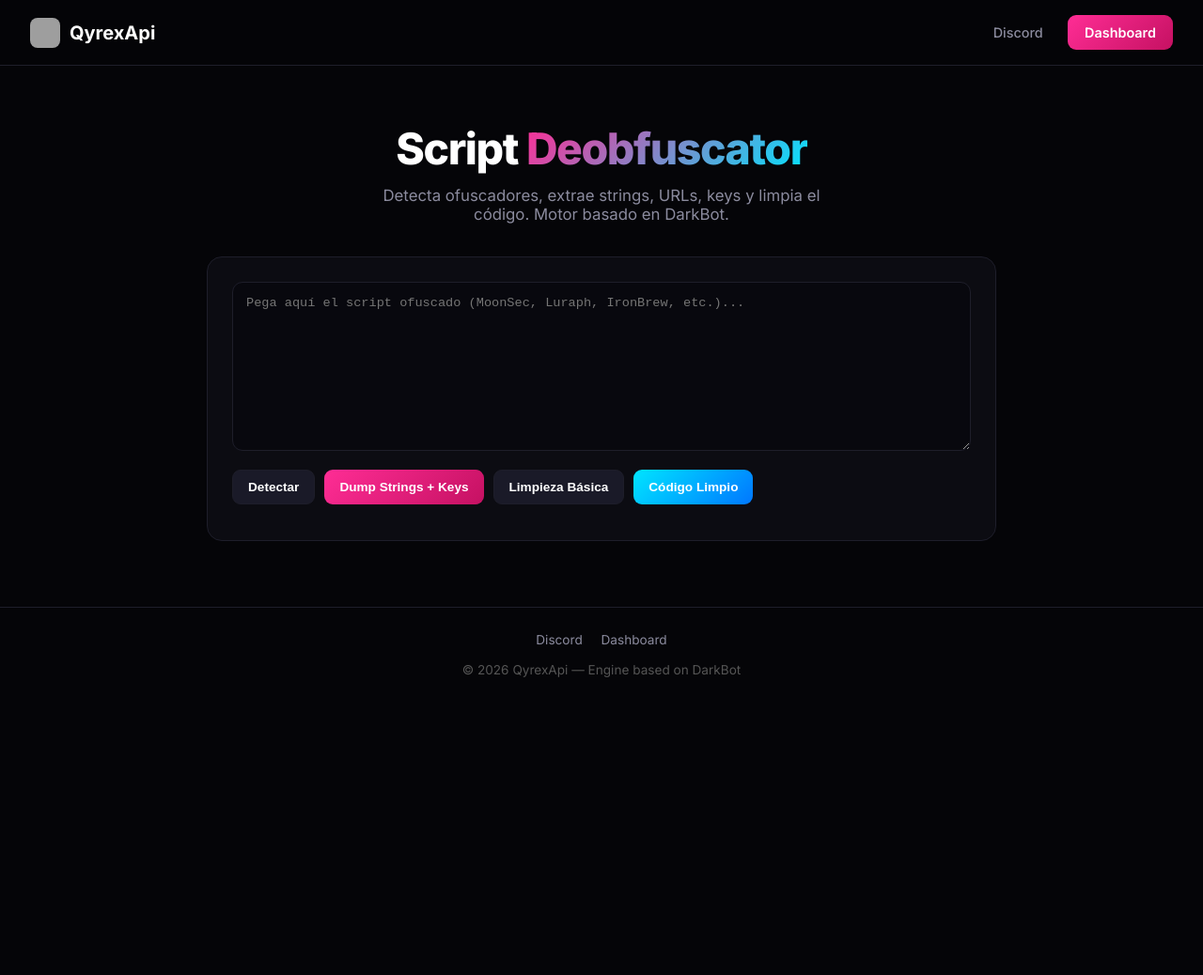
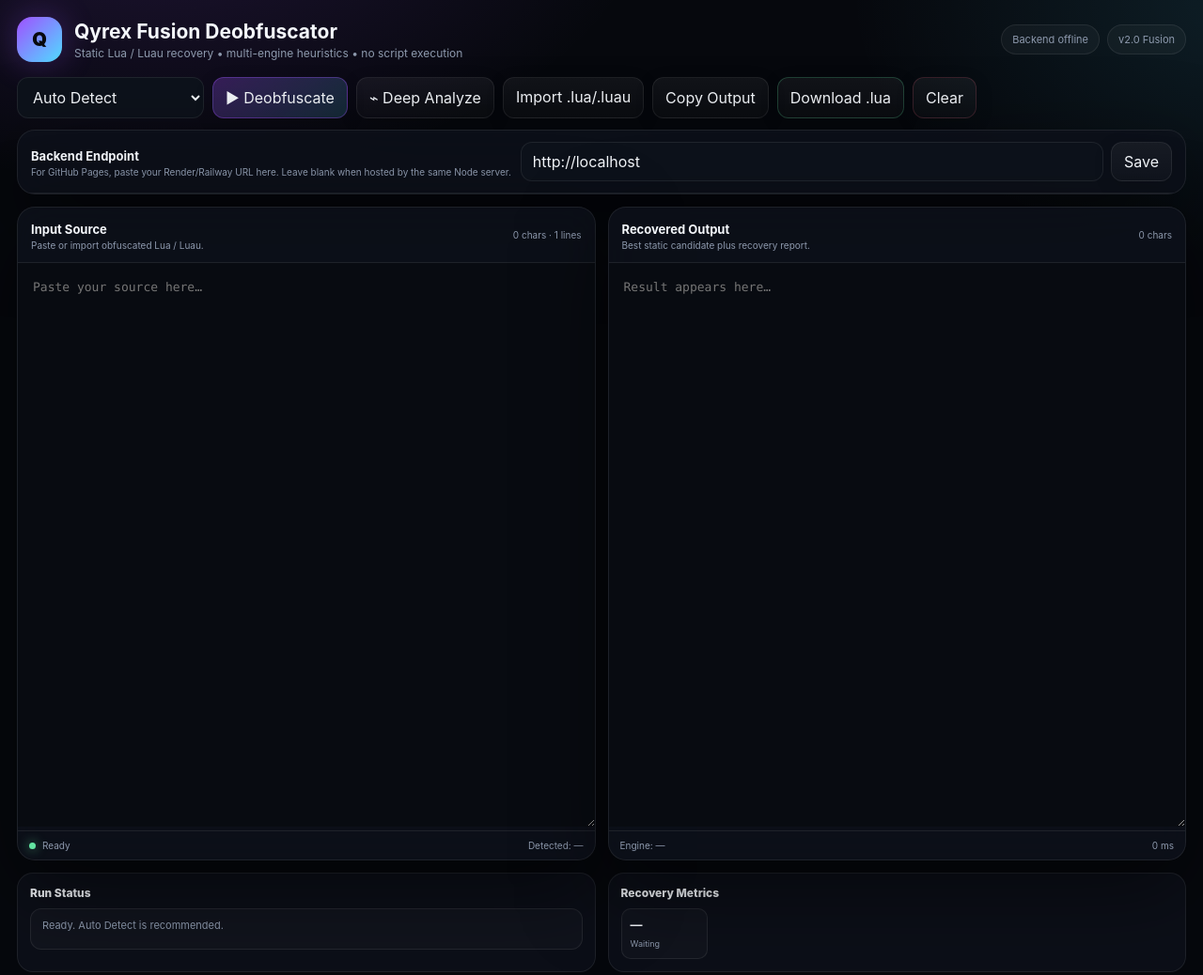
Before and after one commit to ikgmonxr/quien, a website: page public/index.html in a window 1280 px wide. Shown: the whole page at 94% size. Before the commit the page ends 800 px from the top, so only its background shows below. Drawn offline with Linux system fonts and the light colour scheme; no server answers; grey boxes are pictures that could not be loaded.

Commit message:
Update index.html

```diff
--- a/public/index.html
+++ b/public/index.html
@@ -1,273 +1,54 @@
-<!DOCTYPE html>
-<html lang="es">
+<!doctype html>
+<html lang="en">
 <head>
-  <meta charset="UTF-8">
-  <meta name="viewport" content="width=device-width, initial-scale=1.0">
-  <title>QyrexApi — Deobfuscator</title>
-  <link rel="icon" href="https://i.postimg.cc/V5tC6bWH/25c9cf002db2d61220072a995411f584.png">
-  <link href="https://fonts.googleapis.com/css2?family=Inter:wght@400;500;600;700;800&display=swap" rel="stylesheet">
+<meta charset="utf-8"><meta name="viewport" content="width=device-width,initial-scale=1,viewport-fit=cover">
+<meta name="theme-color" content="#07090e"><meta name="description" content="Qyrex Fusion Lua/Luau static deobfuscation and recovery">
+<title>Qyrex Fusion Deobfuscator</title>
 <style>
-    :root {
-      --bg: #050508;
-      --card: #0c0c12;
-      --border: #1e1e2a;
-      --pink: #ff2d95;
-      --cyan: #00e5ff;
-      --muted: #8b8b9e;
-    }
-    * { margin: 0; padding: 0; box-sizing: border-box; }
-    body {
-      font-family: 'Inter', system-ui, sans-serif;
-      background: var(--bg);
-      color: #fff;
-      min-height: 100vh;
-    }
-    header {
-      display: flex;
-      justify-content: space-between;
-      align-items: center;
-      padding: 16px 32px;
-      background: rgba(5,5,8,0.85);
-      backdrop-filter: blur(14px);
-      border-bottom: 1px solid var(--border);
-    }
-    .logo {
-      display: flex;
-      align-items: center;
-      gap: 10px;
-      text-decoration: none;
-      color: #fff;
-      font-weight: 700;
-      font-size: 1.25rem;
-    }
-    .logo img {
-      width: 32px;
-      height: 32px;
-      border-radius: 8px;
-    }
-    nav a {
-      color: var(--muted);
-      text-decoration: none;
-      margin-left: 22px;
-      font-size: 0.9rem;
-      font-weight: 500;
-    }
-    nav a:hover { color: #fff; }
-    .btn {
-      display: inline-flex;
-      padding: 10px 18px;
-      border-radius: 9px;
-      font-weight: 600;
-      font-size: 0.9rem;
-      text-decoration: none;
-      border: none;
-      cursor: pointer;
-    }
-    .btn-primary {
-      background: linear-gradient(135deg, #ff2d95, #c51162);
-      color: #fff;
-    }
-    .hero {
-      text-align: center;
-      padding: 60px 20px 35px;
-    }
-    .hero h1 {
-      font-size: 2.9rem;
-      font-weight: 800;
-      margin-bottom: 12px;
-      letter-spacing: -0.03em;
-    }
-    .hero h1 span {
-      background: linear-gradient(135deg, #ff2d95, #00e5ff);
-      -webkit-background-clip: text;
-      -webkit-text-fill-color: transparent;
-    }
-    .hero p {
-      color: var(--muted);
-      max-width: 520px;
-      margin: 0 auto;
-      font-size: 1.05rem;
-    }
-    .tool {
-      max-width: 880px;
-      margin: 0 auto 70px;
-      padding: 0 20px;
-    }
-    .tool-card {
-      background: var(--card);
-      border: 1px solid var(--border);
-      border-radius: 16px;
-      padding: 26px;
-    }
-    textarea {
-      width: 100%;
-      height: 180px;
-      background: #08080e;
-      border: 1px solid var(--border);
-      border-radius: 11px;
-      color: #ddd;
-      padding: 14px;
-      font-family: 'Courier New', monospace;
-      font-size: 0.85rem;
-      resize: vertical;
-      outline: none;
-    }
-    textarea:focus { border-color: var(--pink); }
-    .actions {
-      display: flex;
-      gap: 10px;
-      flex-wrap: wrap;
-      margin: 16px 0 12px;
-    }
-    .btn-tool {
-      padding: 10px 16px;
-      border-radius: 9px;
-      font-weight: 600;
-      font-size: 0.85rem;
-      border: none;
-      cursor: pointer;
-      color: #fff;
-      transition: 0.2s;
-    }
-    .btn-detect {
-      background: #1a1a28;
-      border: 1px solid var(--border);
-    }
-    .btn-detect:hover { border-color: var(--cyan); }
-    .btn-dump {
-      background: linear-gradient(135deg, #ff2d95, #c51162);
-    }
-    .btn-clean {
-      background: #1a1a28;
-      border: 1px solid var(--border);
-    }
-    .btn-deobf {
-      background: linear-gradient(135deg, #00e5ff, #0077ff);
-    }
-    .result-box {
-      background: #08080e;
-      border: 1px solid var(--border);
-      border-radius: 11px;
-      padding: 14px;
-      font-family: 'Courier New', monospace;
-      font-size: 0.8rem;
-      color: #00e5ff;
-      white-space: pre-wrap;
-      word-break: break-all;
-      max-height: 420px;
-      overflow-y: auto;
-      display: none;
-      margin-top: 12px;
-    }
-    .result-box.show { display: block; }
-    .badge {
-      display: inline-block;
-      background: rgba(255,45,149,0.15);
-      border: 1px solid rgba(255,45,149,0.35);
-      color: var(--pink);
-      padding: 5px 13px;
-      border-radius: 20px;
-      font-size: 0.8rem;
-      font-weight: 600;
-      margin-bottom: 8px;
-    }
-    footer {
-      text-align: center;
-      padding: 26px;
-      color: #555;
-      font-size: 0.85rem;
-      border-top: 1px solid var(--border);
-    }
-    footer a {
-      color: var(--muted);
-      text-decoration: none;
-      margin: 0 8px;
-    }
-    footer a:hover { color: #fff; }
-    @media (max-width: 600px) {
-      .hero h1 { font-size: 2.1rem; }
-      nav a:not(.btn) { display: none; }
-    }
+:root{--bg:#06080d;--bg2:#0b0f17;--card:rgba(14,18,28,.82);--card2:rgba(18,23,34,.92);--line:rgba(255,255,255,.08);--line2:rgba(160,80,255,.2);--text:#f4f7fb;--muted:#8d99ad;--purple:#a050ff;--cyan:#50dcff;--green:#63e5a2;--red:#ff6888;--yellow:#ffd263;--shadow:0 30px 90px rgba(0,0,0,.5)}
+*{box-sizing:border-box}html,body{margin:0;min-height:100%;background:radial-gradient(900px 500px at 12% -10%,rgba(160,80,255,.16),transparent 60%),radial-gradient(800px 500px at 105% 0%,rgba(80,220,255,.11),transparent 55%),var(--bg);color:var(--text);font-family:Inter,ui-sans-serif,system-ui,-apple-system,Segoe UI,sans-serif}body{padding:18px}.shell{max-width:1500px;margin:auto}
+.top{display:flex;align-items:center;justify-content:space-between;gap:20px;margin-bottom:16px}.brand{display:flex;align-items:center;gap:13px}.logo{width:48px;height:48px;border-radius:16px;background:linear-gradient(135deg,var(--purple),var(--cyan));display:grid;place-items:center;font-size:20px;font-weight:1000;color:#07090d;box-shadow:0 0 35px rgba(160,80,255,.3)}h1{font-size:21px;margin:0}p{margin:3px 0 0;color:var(--muted);font-size:12px}.topright{display:flex;align-items:center;gap:8px;flex-wrap:wrap;justify-content:flex-end}.pill{padding:8px 11px;border:1px solid var(--line);border-radius:999px;background:rgba(255,255,255,.035);font-size:11px;color:var(--muted)}.pill.online{color:#bfffe0;border-color:rgba(99,229,162,.25)}
+.toolbar{display:flex;gap:9px;flex-wrap:wrap;margin-bottom:12px}.btn,.select,.input{font:inherit}.btn{border:1px solid var(--line);color:var(--text);background:linear-gradient(180deg,rgba(255,255,255,.05),rgba(255,255,255,.02));padding:10px 13px;border-radius:12px;cursor:pointer;transition:.18s ease;box-shadow:0 5px 20px rgba(0,0,0,.12)}.btn:hover{transform:translateY(-1px);border-color:rgba(80,220,255,.3)}.btn:disabled{opacity:.45;cursor:not-allowed;transform:none}.btn.primary{border-color:rgba(160,80,255,.36);background:linear-gradient(135deg,rgba(160,80,255,.27),rgba(80,220,255,.16))}.btn.green{border-color:rgba(99,229,162,.24)}.btn.danger{border-color:rgba(255,104,136,.18)}.select,.input{background:#0d121b;color:var(--text);border:1px solid var(--line);padding:10px 12px;border-radius:12px;outline:none}.input{min-width:260px;flex:1}.backend{display:flex;gap:8px;align-items:center;flex:1;min-width:280px}
+.grid{display:grid;grid-template-columns:1fr 1fr;gap:13px}.card{background:var(--card);border:1px solid var(--line);border-radius:19px;overflow:hidden;box-shadow:var(--shadow);backdrop-filter:blur(18px)}.head{padding:12px 14px;border-bottom:1px solid var(--line);display:flex;justify-content:space-between;align-items:center;gap:10px}.head b{font-size:13px}.sub{font-size:10px;color:var(--muted);margin-top:2px}.meta{font-size:10px;color:var(--muted)}textarea{width:100%;min-height:600px;resize:vertical;border:0;outline:0;background:#080b11;color:#dfe8f5;padding:16px;font:13px/1.58 "Cascadia Code",Consolas,Monaco,monospace;tab-size:2}.foot{display:flex;justify-content:space-between;gap:8px;padding:9px 12px;border-top:1px solid var(--line);font-size:10px;color:var(--muted)}.status{display:flex;align-items:center;gap:7px}.dot{width:7px;height:7px;border-radius:50%;background:var(--green);box-shadow:0 0 12px rgba(99,229,162,.7)}.dot.busy{background:var(--yellow);box-shadow:0 0 12px rgba(255,210,99,.55)}.dot.bad{background:var(--red);box-shadow:0 0 12px rgba(255,104,136,.55)}
+.bottom{margin-top:13px;display:grid;grid-template-columns:1fr 1fr;gap:13px}.panel{background:var(--card);border:1px solid var(--line);border-radius:17px;padding:13px}.panelTitle{font-size:12px;font-weight:800;margin-bottom:9px}.message{min-height:44px;border:1px solid var(--line);border-radius:12px;background:rgba(255,255,255,.025);padding:10px 12px;font-size:11px;color:var(--muted);white-space:pre-wrap}.message.good{color:#caffdf;border-color:rgba(99,229,162,.22)}.message.bad{color:#ffc0ce;border-color:rgba(255,104,136,.22)}.chips{display:flex;flex-wrap:wrap;gap:7px}.chip{padding:8px 9px;border:1px solid var(--line);border-radius:10px;background:rgba(255,255,255,.025);min-width:92px}.chip strong{display:block;font-size:13px}.chip span{font-size:9px;color:var(--muted)}.drop{position:relative;overflow:hidden}.drop input{position:absolute;inset:0;opacity:0;cursor:pointer}
+@media(max-width:1050px){.grid,.bottom{grid-template-columns:1fr}.top{align-items:flex-start;flex-direction:column}.topright{justify-content:flex-start}.backend{min-width:100%;width:100%}textarea{min-height:430px}}@media(max-width:620px){body{padding:10px}.toolbar>*{flex:1;min-width:0}.btn,.select{width:100%}.backend{flex-direction:column;align-items:stretch}.input{min-width:0;width:100%}.topright{width:100%}.pill{flex:1;text-align:center}}
 </style>
 </head>
-<body>
-  <header>
-    <a href="/" class="logo">
-      <img src="https://i.postimg.cc/V5tC6bWH/25c9cf002db2d61220072a995411f584.png" alt="QyrexApi">
-      QyrexApi
-    </a>
-    <nav>
-      <a href="https://discord.gg/22zBzxK6S" target="_blank">Discord</a>
-      <a href="https://qyrex.hopto.org/" class="btn btn-primary">Dashboard</a>
-    </nav>
-  </header>
-
-  <section class="hero">
-    <h1>Script <span>Deobfuscator</span></h1>
-    <p>Detecta ofuscadores, extrae strings, URLs, keys y limpia el código. Motor basado en DarkBot.</p>
+<body><div class="shell">
+<header class="top"><div class="brand"><div class="logo">Q</div><div><h1>Qyrex Fusion Deobfuscator</h1><p>Static Lua / Luau recovery • multi-engine heuristics • no script execution</p></div></div><div class="topright"><div class="pill" id="health">Checking backend…</div><div class="pill">v2.0 Fusion</div></div></header>
+<div class="toolbar">
+<select id="engine" class="select"><option value="auto">Auto Detect</option><option value="fusion">Fusion Pipeline</option><option value="prometheus">Prometheus</option><option value="envlog">Environment Logger</option><option value="legacy-lph">LPH Analyzer</option></select>
+<button id="run" class="btn primary">▶ Deobfuscate</button>
+<button id="analyze" class="btn">⌁ Deep Analyze</button>
+<label class="btn drop">Import .lua/.luau<input id="file" type="file" accept=".lua,.luau,.txt,text/plain"></label>
+<button id="copy" class="btn">Copy Output</button><button id="download" class="btn green">Download .lua</button><button id="clear" class="btn danger">Clear</button>
+</div>
+<div class="card" style="margin-bottom:13px"><div class="head"><div><b>Backend Endpoint</b><div class="sub">For GitHub Pages, paste your Render/Railway URL here. Leave blank when hosted by the same Node server.</div></div><div class="backend"><input id="api" class="input" placeholder="https://your-backend.example.com" spellcheck="false"><button id="save" class="btn">Save</button></div></div></div>
+<section class="grid">
+<article class="card"><div class="head"><div><b>Input Source</b><div class="sub">Paste or import obfuscated Lua / Luau.</div></div><span class="meta" id="inmeta">0 chars</span></div><textarea id="input" spellcheck="false" placeholder="Paste your source here…"></textarea><div class="foot"><span class="status"><i class="dot" id="dot"></i><span id="state">Ready</span></span><span id="detected">Detected: —</span></div></article>
+<article class="card"><div class="head"><div><b>Recovered Output</b><div class="sub">Best static candidate plus recovery report.</div></div><span class="meta" id="outmeta">0 chars</span></div><textarea id="output" spellcheck="false" readonly placeholder="Result appears here…"></textarea><div class="foot"><span id="engineUsed">Engine: —</span><span id="time">0 ms</span></div></article>
 </section>
-
-  <section class="tool">
-    <div class="tool-card">
-      <textarea id="inputCode" placeholder="Pega aquí el script ofuscado (MoonSec, Luraph, IronBrew, etc.)..."></textarea>
-
-      <div class="actions">
-        <button class="btn-tool btn-detect" onclick="callAPI('detect')">Detectar</button>
-        <button class="btn-tool btn-dump" onclick="callAPI('dump')">Dump Strings + Keys</button>
-        <button class="btn-tool btn-clean" onclick="callAPI('cleanup')">Limpieza Básica</button>
-        <button class="btn-tool btn-deobf" onclick="callAPI('deobfuscate')">Código Limpio</button>
+<div class="bottom"><div class="panel"><div class="panelTitle">Run Status</div><div class="message" id="msg">Ready. Auto Detect is recommended.</div></div><div class="panel"><div class="panelTitle">Recovery Metrics</div><div class="chips" id="stats"><div class="chip"><strong>—</strong><span>Waiting</span></div></div></div></div>
 </div>
-
-      <div id="badge"></div>
-      <div id="output" class="result-box"></div>
-    </div>
-  </section>
-
-  <footer>
-    <a href="https://discord.gg/22zBzxK6S" target="_blank">Discord</a>
-    <a href="https://qyrex.hopto.org/">Dashboard</a>
-    <br><br>
-    © 2026 QyrexApi — Engine based on DarkBot
-  </footer>
-
 <script>
-    async function callAPI(type) {
-      const code = document.getElementById("inputCode").value.trim();
-      if (!code) return alert("Pega un script primero");
-
-      const output = document.getElementById("output");
-      const badge = document.getElementById("badge");
-      output.textContent = "Procesando...";
-      output.classList.add("show");
-
-      try {
-        const res = await fetch(`/api/${type}`, {
-          method: "POST",
-          headers: { "Content-Type": "application/json" },
-          body: JSON.stringify({ code })
-        });
-        const data = await res.json();
-
-        if (type === "detect") {
-          badge.innerHTML = `<div class="badge">Detectado: ${data.detected[0][0]} (${Math.round(data.detected[0][1] * 100)}%)</div>`;
-          output.textContent = data.detected.map(([n, s]) => `${n} → ${Math.round(s * 100)}%`).join("\n");
-        }
-        else if (type === "dump") {
-          badge.innerHTML = `<div class="badge">Detectado: ${data.detected[0]}</div>`;
-          output.textContent = data.result;
-        }
-        else if (type === "deobfuscate") {
-          badge.innerHTML = `<div class="badge">Detectado: ${data.detected[0]} | Código Limpio</div>`;
-          output.textContent = data.result + (data.note ? "\n\n-- " + data.note : "");
-        }
-        else {
-          badge.innerHTML = "";
-          output.textContent = data.result;
-        }
-      } catch (err) {
-        output.textContent = "Error al conectar con el servidor.\nAsegúrate de que el backend esté corriendo.";
-      }
-    }
+(()=>{
+const $=id=>document.getElementById(id);let timer;
+const saved=localStorage.getItem('qyrex_api_url')||'';const same=location.hostname==='localhost'||location.hostname==='127.0.0.1'?location.origin:'';$('api').value=saved||same;
+const setState=(s,t)=>{$('dot').className='dot '+(s==='busy'?'busy':s==='bad'?'bad':'');$('state').textContent=t};
+const base=()=>($('api').value.trim().replace(/\/$/,'')||same);const msg=(t,k='')=>{$('msg').className='message '+k;$('msg').textContent=t};
+const meta=()=>{$('inmeta').textContent=`${$('input').value.length.toLocaleString()} chars · ${$('input').value.split(/\n/).length.toLocaleString()} lines`};
+function metrics(s){$('stats').innerHTML='';if(!s)return;const arr=[['Output',`${s.outputChars.toLocaleString()} chars`],['Lines',s.outputLines],['Functions',s.functions],['Strings',s.strings],['Constants',s.constants],['Opcodes',s.opcodes],['Payloads',s.payloads],['Recovered',s.recoveredPayloads],['Overlap',`${s.tokenOverlap}%`]];for(const [a,b] of arr){const d=document.createElement('div');d.className='chip';d.innerHTML=`<strong>${b}</strong><span>${a}</span>`;$('stats').appendChild(d)}}
+$('input').addEventListener('input',meta);
+$('file').addEventListener('change',async e=>{const f=e.target.files?.[0];if(!f)return;$('input').value=await f.text();meta();msg(`Loaded ${f.name} · ${f.size.toLocaleString()} bytes.`,'good')});
+$('save').onclick=()=>{const v=$('api').value.trim().replace(/\/$/,'');localStorage.setItem('qyrex_api_url',v);msg(v?'Backend URL saved.':'Using same-origin backend.','good');health()};
+$('copy').onclick=async()=>{if(!$('output').value)return msg('Nothing to copy.','bad');try{await navigator.clipboard.writeText($('output').value);msg('Output copied to clipboard.','good')}catch{msg('Clipboard permission denied by browser.','bad')}};
+$('download').onclick=()=>{if(!$('output').value)return msg('Nothing to download.','bad');const a=document.createElement('a');a.href=URL.createObjectURL(new Blob([$('output').value],{type:'text/plain;charset=utf-8'}));a.download='qyrex-deobfuscated.lua';a.click();setTimeout(()=>URL.revokeObjectURL(a.href),1000)};
+$('clear').onclick=()=>{$('input').value='';$('output').value='';$('outmeta').textContent='0 chars';$('engineUsed').textContent='Engine: —';$('time').textContent='0 ms';$('detected').textContent='Detected: —';$('stats').innerHTML='<div class="chip"><strong>—</strong><span>Waiting</span></div>';meta();msg('Cleared.')};
+async function run(path,body,button){const b=base();if(!b)return msg('Set the backend URL first.','bad');button.disabled=true;setState('busy','Processing…');try{const r=await fetch(b+path,{method:'POST',headers:{'Content-Type':'application/json'},body:JSON.stringify(body)});const d=await r.json().catch(()=>({ok:false,error:'Invalid server response.'}));if(!r.ok||!d.ok)throw new Error(d.error||'Request failed.');if(path.endsWith('deobfuscate')){$('output').value=d.output||'';$('outmeta').textContent=`${$('output').value.length.toLocaleString()} chars`;$('engineUsed').textContent=`Engine: ${d.engine}`;$('detected').textContent=`Detected: ${d.detected?.engine||'—'} · ${d.detected?.confidence||0}%`;$('time').textContent=`${d.ms} ms`;metrics(d.stats);msg((d.notes?.length?d.notes.join('\n')+'\n':'')+`Completed with ${d.engine}.`,'good')}else{msg(`Detected ${d.detected.engine} · confidence ${d.detected.confidence}%\nStrings: ${d.analysis.strings} · Functions: ${d.analysis.functions} · Opcodes: ${d.analysis.opcodes} · Payloads: ${d.analysis.payloads}`,'good')}setState('','Ready')}catch(e){setState('bad','Error');msg(e.message||'Request failed.','bad')}finally{button.disabled=false}}
+$('run').onclick=()=>{const s=$('input').value;if(!s.trim())return msg('Paste or import a Lua/Luau script first.','bad');run('/api/deobfuscate',{script:s,engine:$('engine').value},$('run'))};
+$('analyze').onclick=()=>{const s=$('input').value;if(!s.trim())return msg('Paste or import a Lua/Luau script first.','bad');run('/api/analyze',{script:s},$('analyze'))};
+async function health(){const b=base();if(!b){$('health').textContent='Backend URL required';return}try{const r=await fetch(b+'/api/health');const d=await r.json();$('health').textContent=d.ok?`Online · Node ${d.runtime.replace('Node ','')}`:'Backend error';$('health').className='pill '+(d.ok?'online':'')}catch{$('health').textContent='Backend offline';$('health').className='pill'}}
+meta();health();
+})();
 </script>
-</body>
-</html>
+</body></html>
```
Lines whose indentation alone changed are shown as unchanged.
